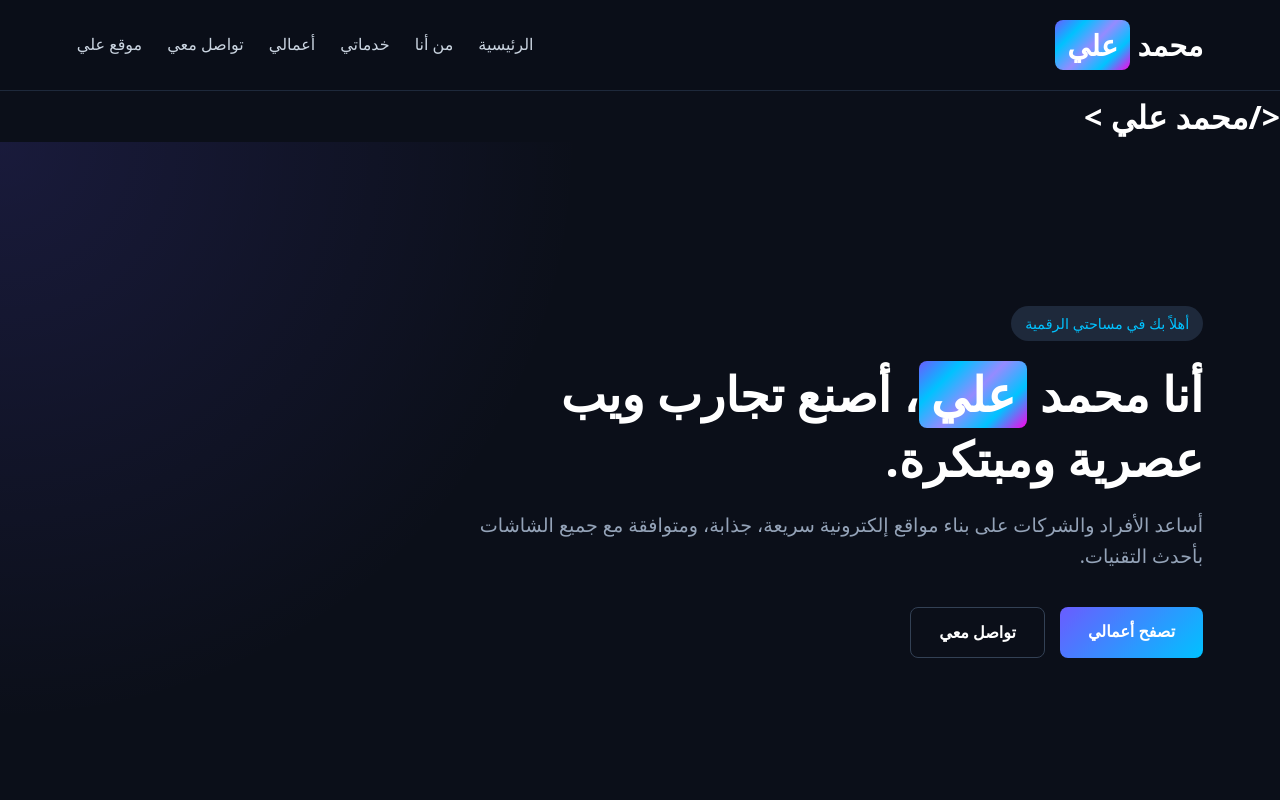
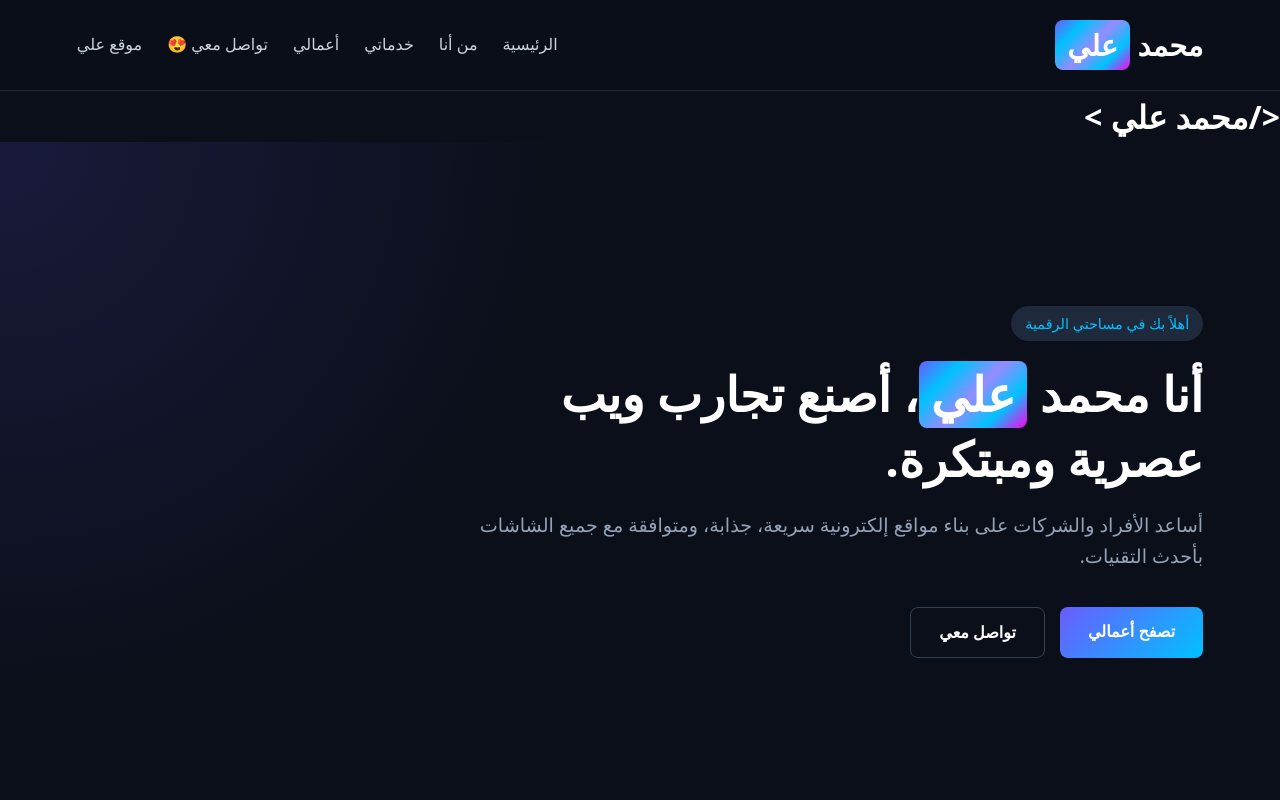
Before and after one commit to mo-ali-g/First-project, a plain HTML site: page index.html in a window 1280 px wide. Shown: the top 800 px of the page. Drawn offline with Linux system fonts and the light colour scheme.

Commit message:
test with mohamed

```diff
--- a/index.html
+++ b/index.html
@@ -19,7 +19,7 @@
             <a href="#about">من أنا</a>
             <a href="#services">خدماتي</a>
             <a href="#projects">أعمالي</a>
-            <a href="#contact">تواصل معي</a>
+            <a href="#contact">تواصل معي 😍</a>
             <a href="https://alidevhub.com/" target="_blank" rel="noopener noreferrer">موقع علي</a>
 
         </nav>
```
